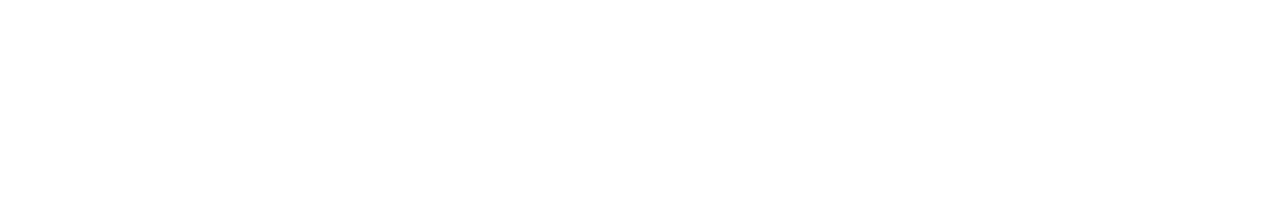
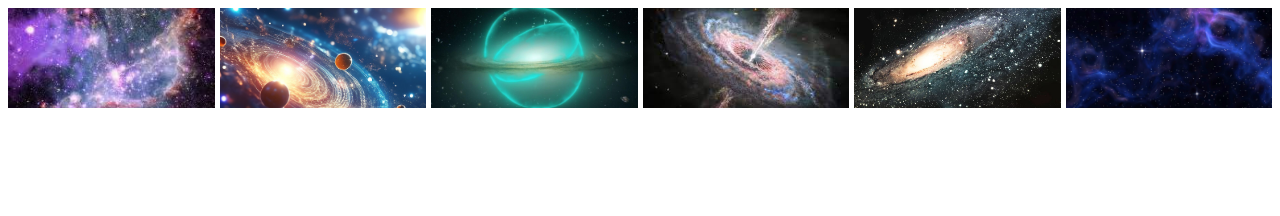
Before and after one commit to KoraDraw/homework3.7, a plain HTML site: page index.html in a window 1280 px wide. Drawn offline with Linux system fonts and the light colour scheme.

Commit message:
add file

```diff
--- a/index.html
+++ b/index.html
@@ -7,6 +7,13 @@
     <title>Document</title>
 </head>
 <body>
-
+    <div class="container">
+        <div><img src="/homework3.7/styles/images/space-1.jpeg" alt="space-1"></div>
+        <div><img src="/homework3.7/styles/images/space-2.jpeg" alt="space-2"></div>
+        <div><img src="/homework3.7/styles/images/space-3.jpg" alt="space-3"></div>
+        <div><img src="/homework3.7/styles/images/space-4.jpeg" alt="space-4"></div>
+        <div><img src="/homework3.7/styles/images/space-5.jpg" alt="space-5"></div>
+        <div><img src="/homework3.7/styles/images/space-6.jpg" alt="space-6"></div>
+    </div>
 </body>
 </html>
--- a/styles/grid.css
+++ b/styles/grid.css
@@ -0,0 +1,12 @@
+
+.container {
+    display: grid;
+    grid-gap: 5px;
+    grid-template-columns: repeat(auto-fit, minmax(100px, 1fr));
+    grid-template-rows: repeat(2, 100px);
+}
+.container > div > img{
+    width: 100%;
+    height: 100%;
+    object-fit: cover;
+}
```
Also changed, not shown: styles/images/space-1.jpeg (added), styles/images/space-2.jpeg (added), styles/images/space-3.jpg (added), styles/images/space-4.jpeg (added), styles/images/space-5.jpg (added), styles/images/space-6.jpg (added).
